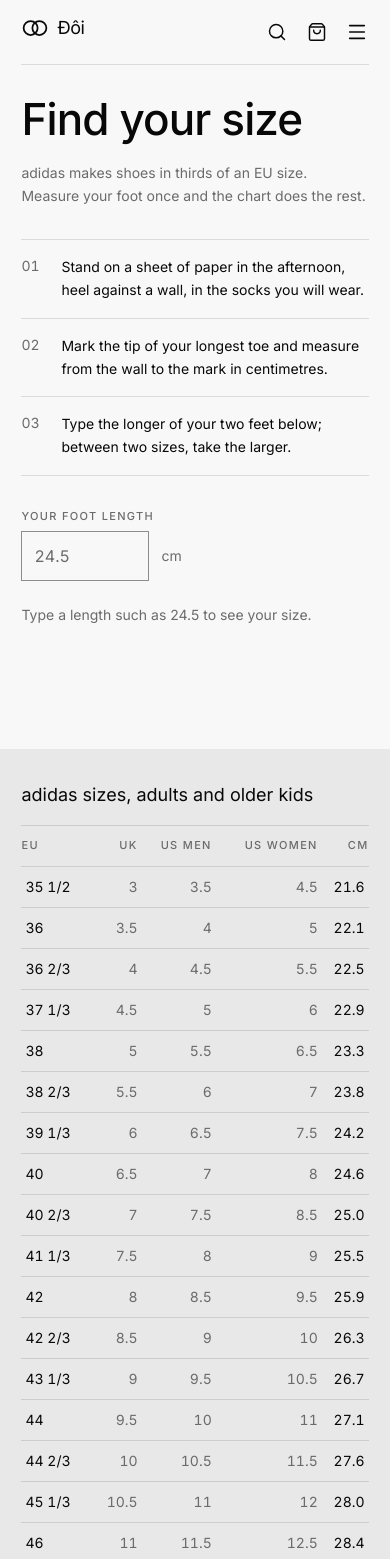
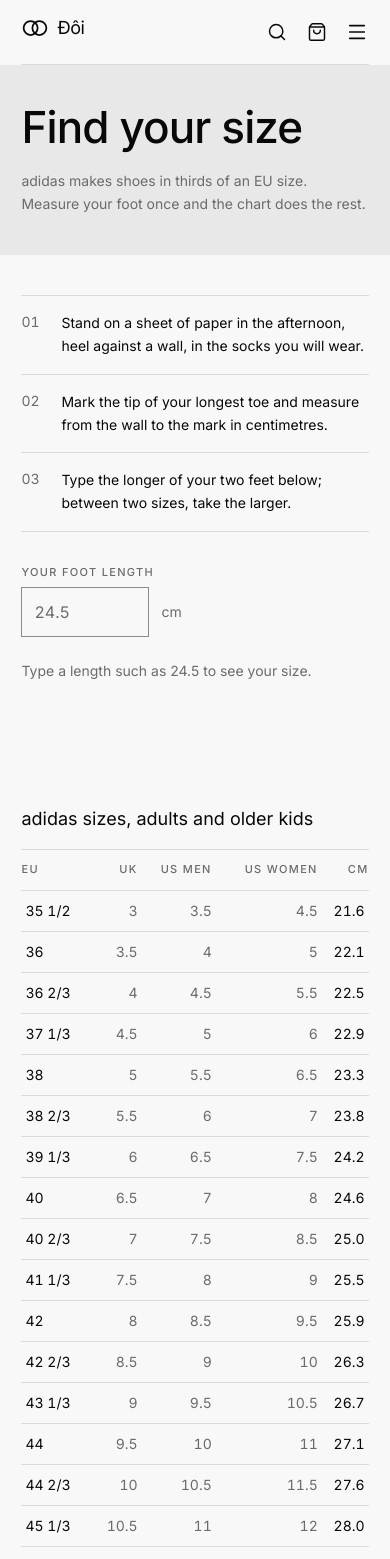
Before and after one commit to ThanhNV121097/project-007ec16a, a React (Vite) app in the folder code/frontend/: page /size-chart in a window 390 px wide. Shown: the top 1559 px of the page. Built offline with nearby package versions, Linux system fonts and the light colour scheme.

Commit message:
fix(design): the shoe's photographs come first on a phone; the order shows its pair beside the answer; the size chart opens on a title band

```diff
--- a/code/frontend/src/pages/SizeChart.tsx
+++ b/code/frontend/src/pages/SizeChart.tsx
@@ -32,11 +32,13 @@ export default function SizeChart() {
 
   return (
     <>
-      <section className="grid gap-12 pb-12 pt-8 lg:grid-cols-12 lg:gap-8 lg:pt-10">
+      <Bleed as="section" side="both" ground className="grid gap-5 pb-10 pt-10 lg:grid-cols-12 lg:gap-8">
+        <T k="pages.sizes.heading" as="h1" className="-ml-[var(--bleed)] pl-[var(--bleed)] text-[length:var(--size-h1)] leading-[1.02] text-ink lg:col-span-6" />
+        <T k="pages.sizes.lead" as="p" className="max-w-[40ch] self-end text-sm leading-relaxed text-ink-soft lg:col-span-5 lg:col-start-8" />
+      </Bleed>
+      <section className="grid gap-12 pb-12 pt-10 lg:grid-cols-12 lg:gap-8">
         <div className="lg:col-span-5">
-          <T k="pages.sizes.heading" as="h1" className="max-w-[10ch] text-[length:var(--size-h1)] leading-[1.02] text-ink" />
-          <T k="pages.sizes.lead" as="p" className="mt-5 max-w-[40ch] text-sm leading-relaxed text-ink-soft" />
-          <ol className="mt-8 border-t border-line">
+          <ol className="border-t border-line">
             {steps.map((s, i) => (
               <li key={i} className="flex gap-4 border-b border-line py-4 text-sm text-ink">
                 <span className="w-6 shrink-0 tabular-nums text-ink-soft">{String(i + 1).padStart(2, "0")}</span>
@@ -65,7 +67,7 @@ export default function SizeChart() {
             </div>
           </div>
         </div>
-        <Bleed side="right" ground className="py-8 lg:col-span-6 lg:col-start-7">
+        <div className="lg:col-span-6 lg:col-start-7">
           <table className="w-full text-sm">
             <caption className="pb-4 text-left text-lg text-ink"><T k="pages.sizes.table" /></caption>
             <thead>
@@ -93,7 +95,7 @@ export default function SizeChart() {
             </tbody>
           </table>
           <T k="pages.sizes.note" as="p" className="mt-4 max-w-[60ch] text-xs leading-relaxed text-ink-soft" />
-        </Bleed>
+        </div>
       </section>
       <Rule />
       <section className="grid gap-8 py-12 lg:grid-cols-12">
```
